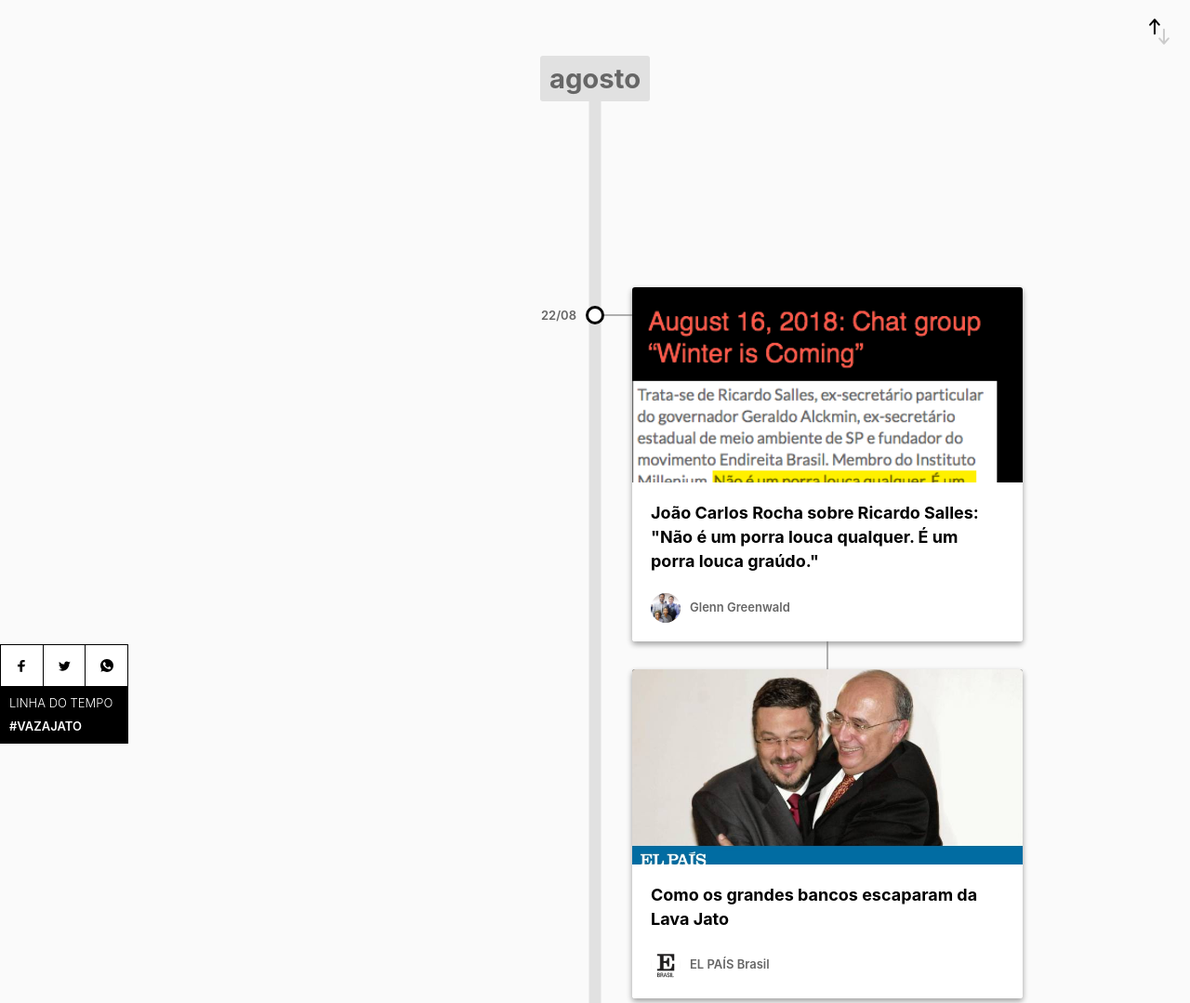
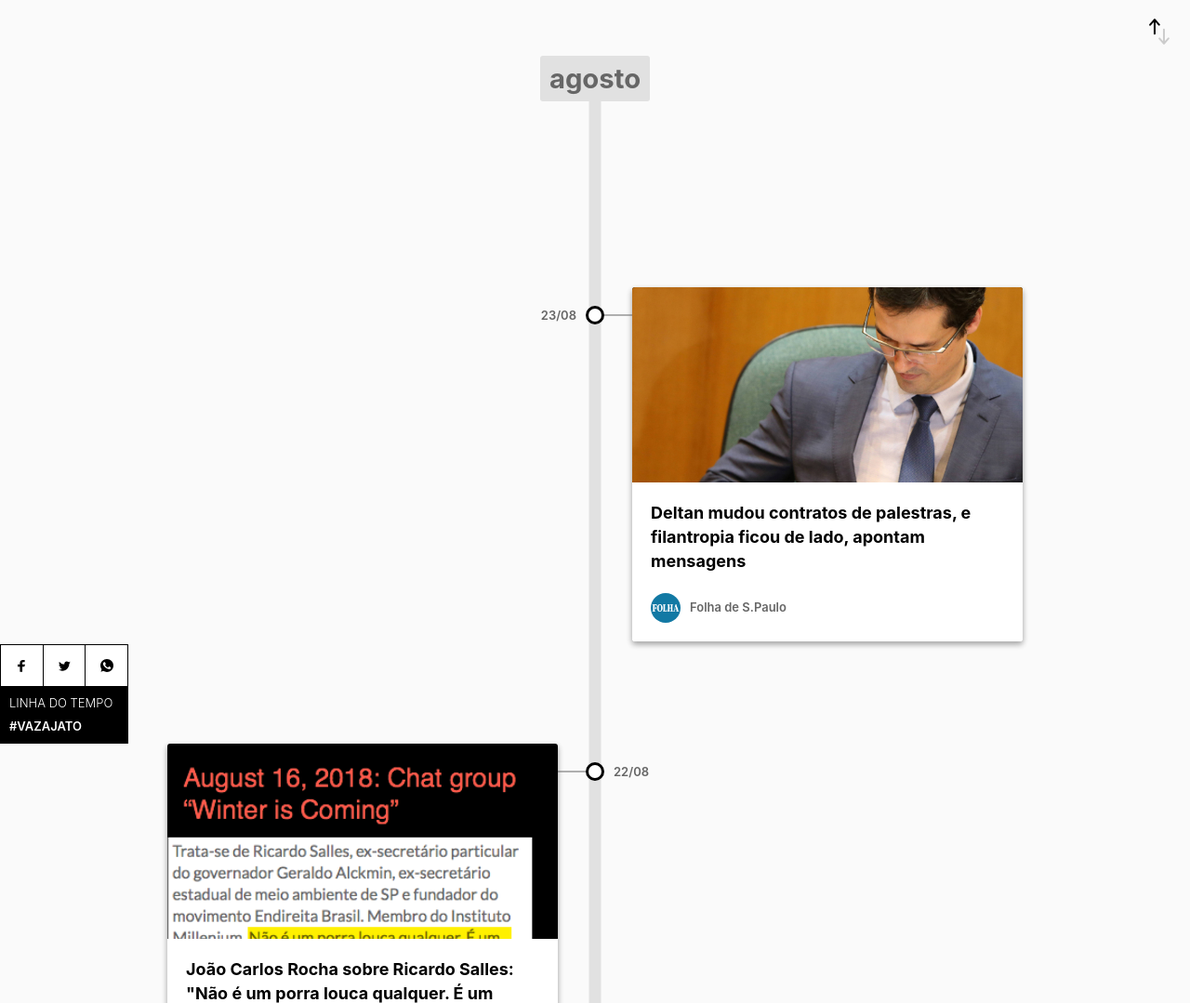
Before and after one commit to daviferreira/vazajato.me, a Gatsby site: page / in a window 1280 px wide. Shown: the top 1079 px of the page at 93% size. Built offline with nearby package versions, Linux system fonts and the light colour scheme; Gatsby itself is replaced by a stand-in of ours.

Commit message:
Add article

```diff
--- a/src/components/Timeline/Section/Article/Image.js
+++ b/src/components/Timeline/Section/Article/Image.js
@@ -250,6 +250,11 @@
       ) {
         ...articleImage
       }
+      folhatpT1KVGMAW7gyt3sf4Ys9S: file(
+        relativePath: { eq: "articles/folhatpT1KVGMAW7gyt3sf4Ys9S.jpg" }
+      ) {
+        ...articleImage
+      }
     }
   `);
 
--- a/src/data/articles.json
+++ b/src/data/articles.json
@@ -447,5 +447,12 @@
     "url": "https://twitter.com/ggreenwald/status/1164532044585717763",
     "publishDate": "2019-08-22",
     "source": "glenn"
+  },
+  {
+    "id": "folhatpT1KVGMAW7gyt3sf4Ys9S",
+    "title": "Deltan mudou contratos de palestras, e filantropia ficou de lado, apontam mensagens",
+    "url": "https://www1.folha.uol.com.br/poder/2019/08/deltan-mudou-contratos-de-palestras-e-filantropia-ficou-de-lado-apontam-mensagens.shtml",
+    "publishDate": "2019-08-23",
+    "source": "folha"
   }
 ]
```
Also changed, not shown: src/images/articles/folhatpT1KVGMAW7gyt3sf4Ys9S.jpg (added).
